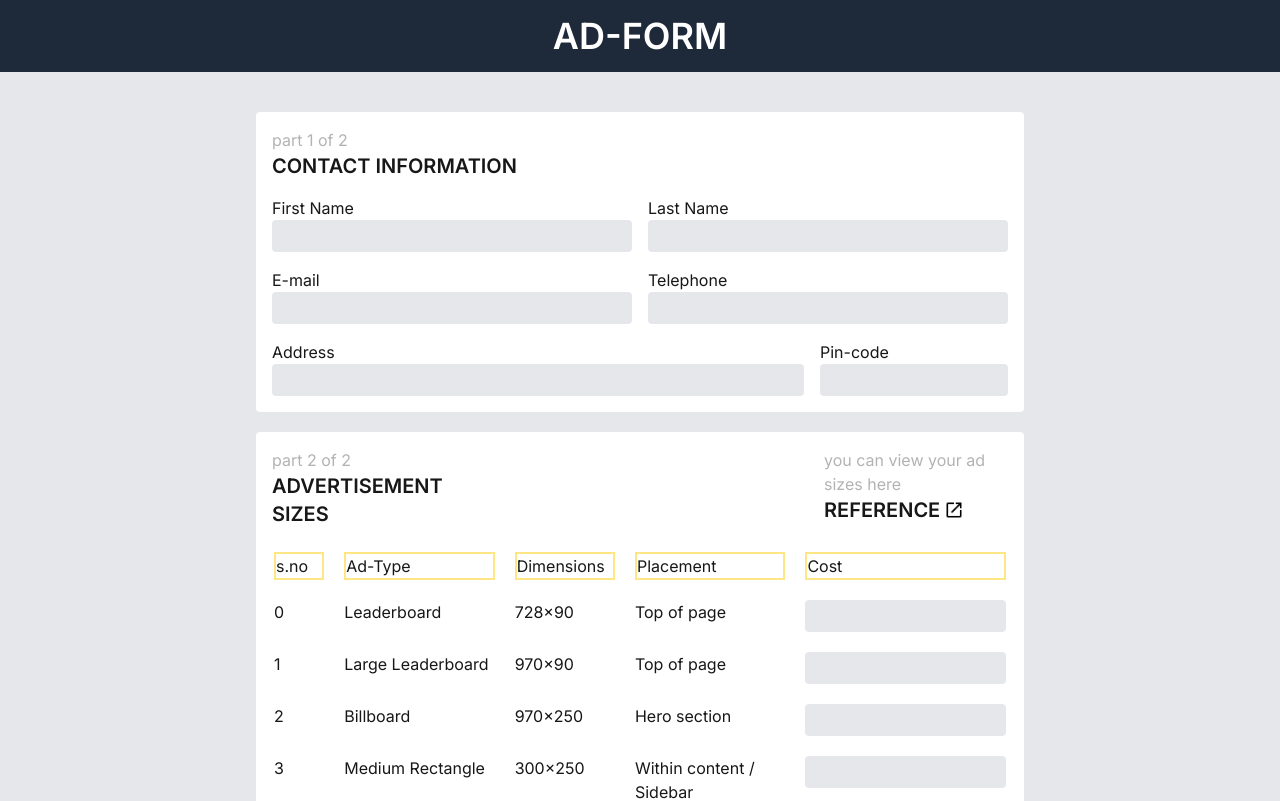
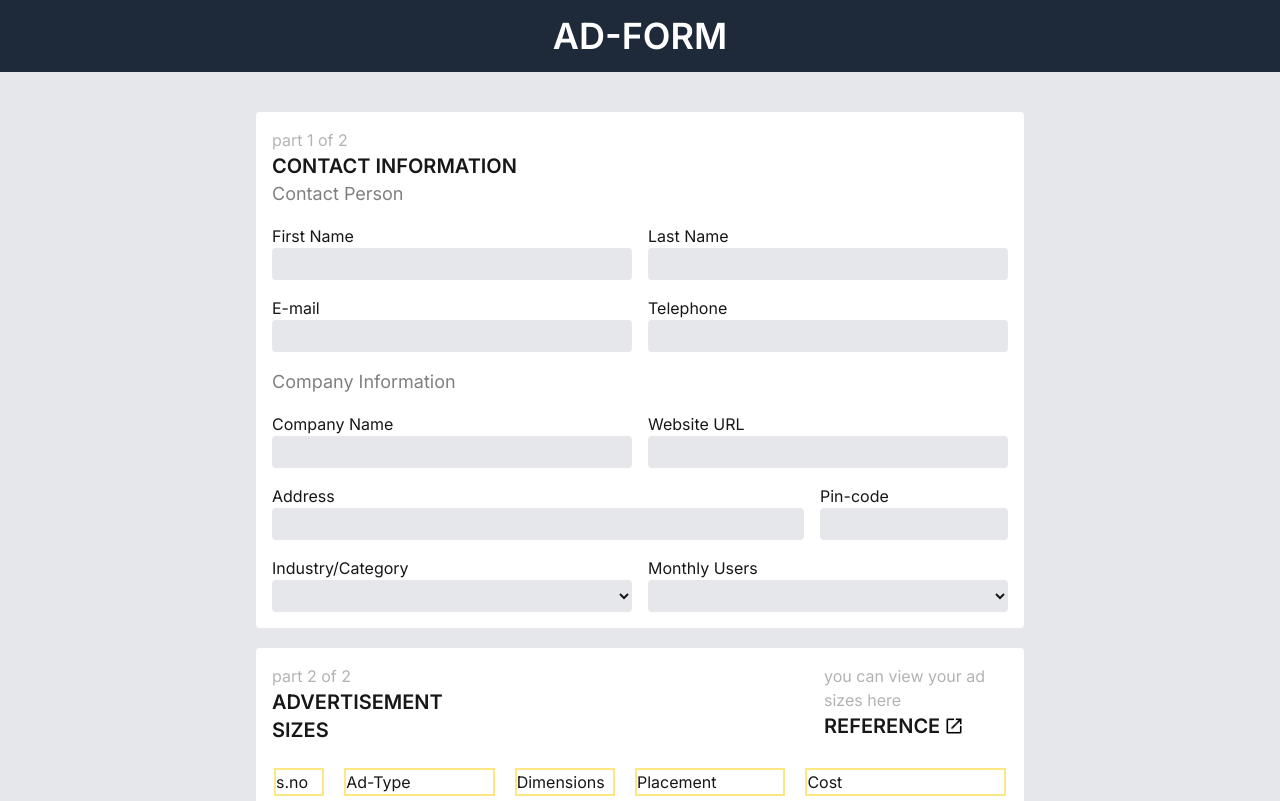
Before and after one commit to Mitul-Bist/ad-form, a Next.js app: page / in a window 1280 px wide. Shown: the top 801 px of the page. Built offline with nearby package versions, Linux system fonts and the light colour scheme.

Commit message:
more contact fields added

```diff
--- a/components/contact.tsx
+++ b/components/contact.tsx
@@ -5,6 +5,7 @@ export default function ContactForm() {
             <div className="flex flex-col m-2">
                 <div className="text-black/30">part 1 of 2</div>
                 <div className="text-xl font-semibold">CONTACT INFORMATION</div>
+                <div className="text-black/50 text-lg ">Contact Person</div>
             </div>
 
             {/* 1ST ROW */}
@@ -56,7 +57,38 @@ export default function ContactForm() {
 
             </div>
 
+
+            {/* COMPANY INFO */}
+
+            <div className="text-black/50 text-lg m-2">Company Information</div>
+
             {/* 3RD ROW */}
+
+
+            <div className="flex flex-row justify-center w-full">
+
+                {/* Company - Name */}
+                <div className="flex flex-col m-2 w-1/2">
+                    <label htmlFor="companyName">Company Name</label>
+                    <input
+                        className="bg-gray-200 border-gray-500 rounded-sm h-8 "
+                        type="text" name="companyName" id="companyName"
+                    />
+                </div>
+
+
+                {/* website url */}
+                <div className="flex flex-col m-2 w-1/2">
+                    <label htmlFor="websiteURL">Website URL</label>
+                    <input
+                        className="bg-gray-200 border-gray-500 rounded-sm h-8"
+                        type="text" name="websiteURL" id="websiteURL"
+                    />
+                </div>
+
+            </div>
+
+            {/* 4TH ROW */}
 
             <div className="flex flex-row justify-center w-full">
 
@@ -80,6 +112,51 @@ export default function ContactForm() {
                 </div>
 
             </div>
+
+            {/* 5TH ROW  drop downs*/}
+
+            <div className="flex flex-row justify-center w-full">
+
+                {/* Industry */}
+                <div className="flex flex-col m-2 w-1/2">
+                    <label htmlFor="industry">Industry/Category</label>
+                    <select
+                        className="bg-gray-200 border-gray-500 rounded-sm h-8"
+                        name="industry"
+                        id="industry"
+                        defaultValue=""
+                    >
+                        <option value="" disabled hidden>
+
+                        </option>
+                        <option value="News">News</option>
+                        <option value="Ecommrerce">Ecommrerce</option>
+                        <option value="Blog">Blog</option>
+                    </select>
+                </div>
+
+                {/* Category */}
+                <div className="flex flex-col m-2 w-1/2">
+                    <label htmlFor="monthly-users">Monthly Users</label>
+                    <select
+                        className="bg-gray-200 border-gray-500 rounded-sm h-8"
+                        name="monthlyUsers"
+                        id="monthlyUsers"
+                        defaultValue=""
+                    >
+                        <option className="text-gray-300" value="" disabled hidden>
+
+                        </option>
+                        <option value="5k">&lt; 5k</option>
+                        <option value="10k">5k-10k</option>
+                        <option value="15k">&gt; 10k</option>
+                    </select>
+                </div>
+
+            </div>
+
+
+
         </div>
     )
 }
```
